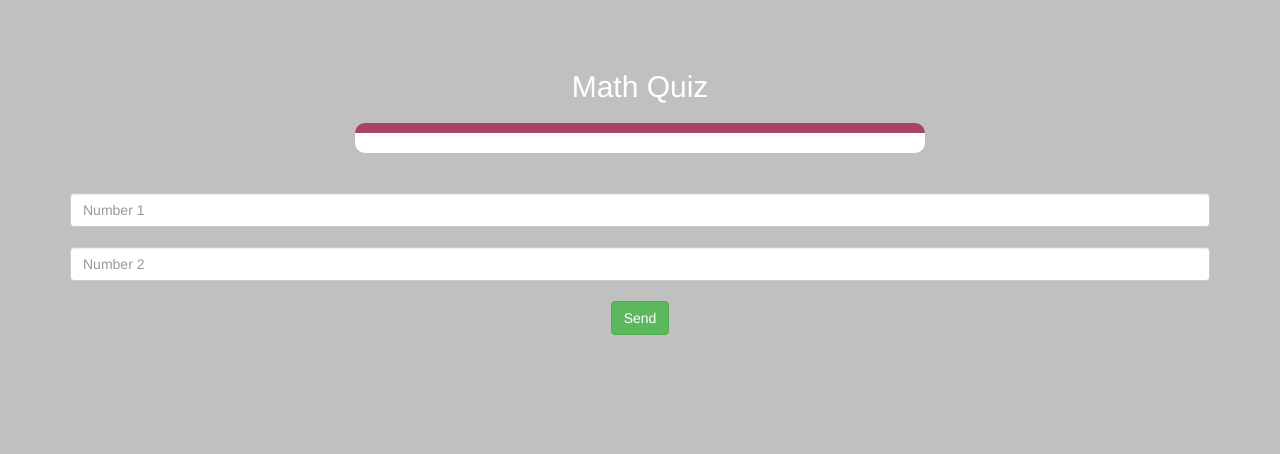
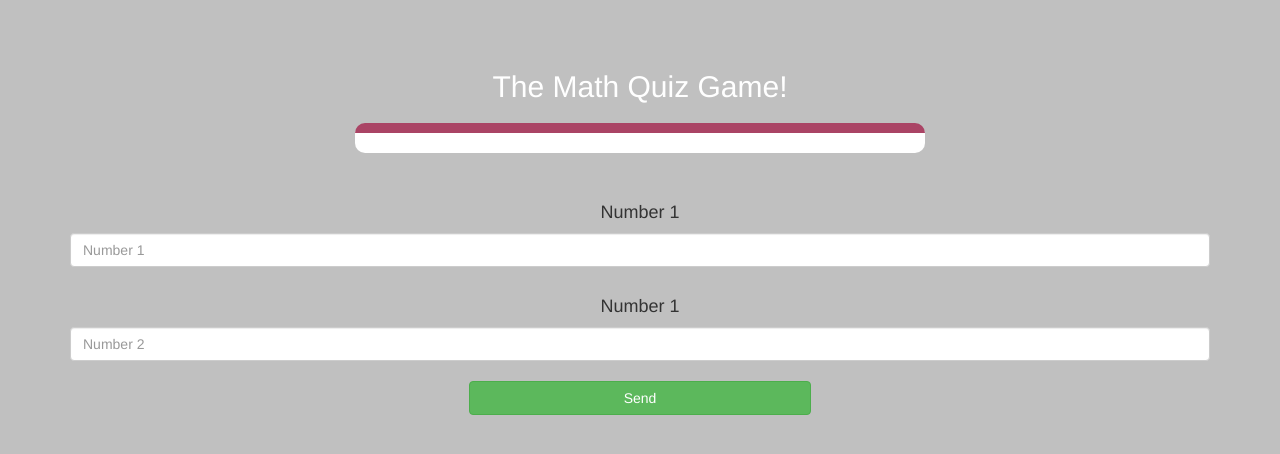
Before and after one commit to Thanuj-JS/Math-Game-Quiz, a plain HTML site: page game.html in a window 1280 px wide. Drawn offline with nearby package versions, Linux system fonts and the light colour scheme.

Commit message:
Update game.html

```diff
--- a/game.html
+++ b/game.html
@@ -1,36 +1,35 @@
 <!DOCTYPE html>
 <html>
 <head>
-        <title>Math Quiz</title>
+	<title>Guess The Word</title>
 
 <meta name="viewport" content="width=device-width, initial-scale=1">
 <link rel="stylesheet" href="https://maxcdn.bootstrapcdn.com/bootstrap/3.4.0/css/bootstrap.min.css">
 <script src="https://ajax.googleapis.com/ajax/libs/jquery/3.4.1/jquery.min.js"></script>
 <script src="https://maxcdn.bootstrapcdn.com/bootstrap/3.4.0/js/bootstrap.min.js"></script>
-
 <link rel="stylesheet" type="text/css" href="style.css">
 </head>
 <body>
-            <h4 id = "player1_name"></h4>
-            <span id="player1_score"></span>
+
+<h4 id="player1_name"></h4> <span id="player1_score"></span>
 <br>
-            <h4 id = "player2_name"></h4>
-            <span id="player2_score"></span>
+<h4 id="player2_name"></h4> <span id="player2_score"></span>
+
 <div class="container">
 	<center>
-            <h2 style="color: white;">Math Quiz</h2>
-            <h3 id ="player_question"></h3>
-            <h3 id ="player_answer"></h3>
-            <div id="output" class = "col-lg-6"></div>
+		<h2 style="color: white;">The Math Quiz Game!</h2>
+		<h3 id="player_question"></h3>
+		<h3 id="player_answer"></h3>
+		<div id="output" class="col-lg-6"> </div>
 		<br>
 		<br>
-            </b>
-            </label>
-            <input type="number" id="number1" class="form-control" placeholder="Number 1">
+		<h4>Number 1</h4>
+		<input type="text" id="number1" class="form-control" placeholder="Number 1">
 		<br>
-            <input type="number" id="number2" class="form-control" placeholder="Number 2">
+		<h4>Number 1</h4>
+		<input type="text" id="number2" class="form-control" placeholder="Number 2">
 		<br>
-            <button onclick ="send()" class="btn btn-success" styl ="width: 30%">Send</button>
+		<button onclick="send()" class="btn btn-success" style="width: 30%;">Send</button>
 	</center>
 </div>
 
```
Lines whose indentation alone changed are shown as unchanged.
